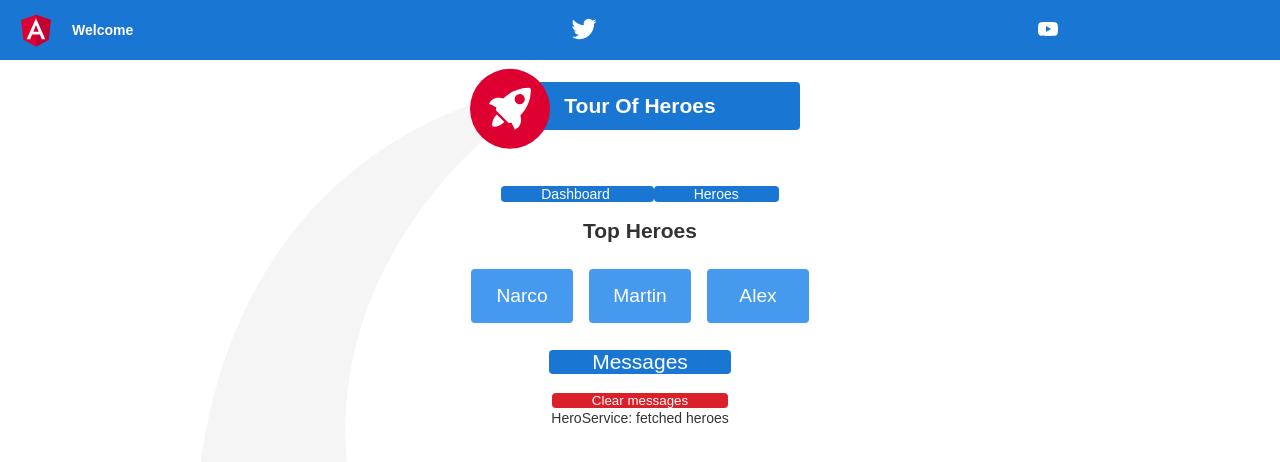
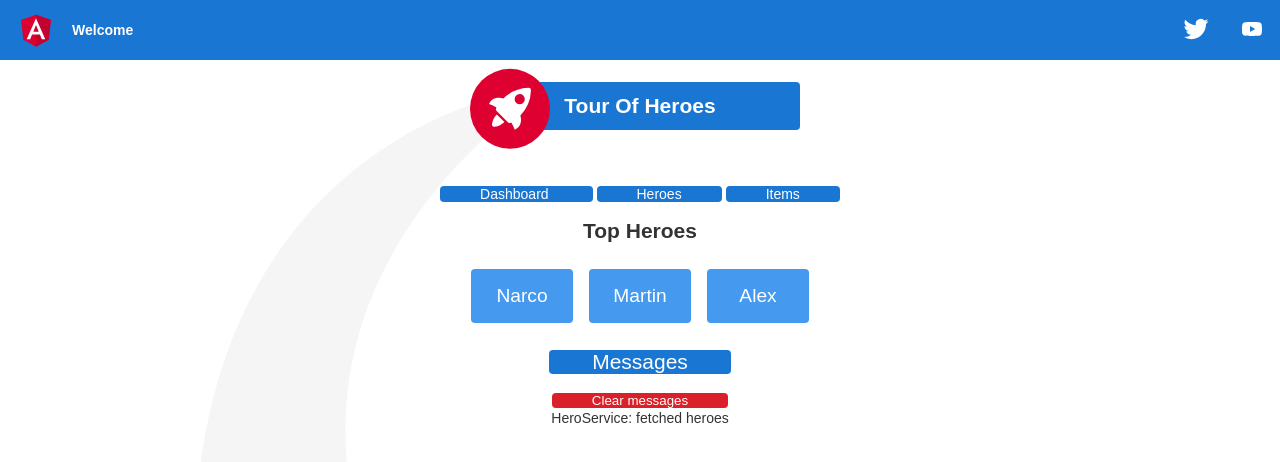
Before and after one commit to MartinKrause21/ToH, an Angular app: page /dashboard in a window 1280 px wide. Shown: the top 462 px of the page. Built offline with nearby package versions, Linux system fonts and the light colour scheme.

Commit message:
Add Items to navigation, need fix

```diff
--- a/src/app/app.component.css
+++ b/src/app/app.component.css
@@ -207,7 +207,7 @@ h1 {
     font-family: Arial, Helvetica, sans-serif;
   }
 
-a {
+nav a {
   background-color: #1976d2;
     color: white;
     font-family: Arial, Helvetica, sans-serif;
@@ -218,5 +218,9 @@ a {
     text-align: center;
     border-radius: 4px;
     padding: 0 40px;
+    margin: 2px;
     text-decoration: none;
 }
+nav a:hover {
+  background-color: #1a5a99;
+}
--- a/src/app/app.component.html
+++ b/src/app/app.component.html
@@ -54,6 +54,7 @@
   <nav>
     <a routerLink="/dashboard">Dashboard </a>
     <a routerLink="/heroes">Heroes</a>
+    <a routerLink="/heroes">Items</a>
   </nav>
 
 
--- a/src/app/app.module.ts
+++ b/src/app/app.module.ts
@@ -9,6 +9,7 @@ import { HeroDetailComponent } from './hero-detail/hero-detail.component';
 import { ItemDetailComponent } from './item-detail/item-detail.component';
 import { MessagesComponent } from './messages/messages.component';
 import { DashboardComponent } from './dashboard/dashboard.component';
+import { FreeMockItemsComponent } from './free-mock-items/free-mock-items.component';
 
 @NgModule({
   declarations: [
@@ -18,7 +19,8 @@ import { DashboardComponent } from './dashboard/dashboard.component';
     HeroDetailComponent,
     ItemDetailComponent,
     MessagesComponent,
-    DashboardComponent
+    DashboardComponent,
+    FreeMockItemsComponent
   ],
   imports: [
     BrowserModule,
--- /dev/null
+++ b/src/app/free-mock-items/free-mock-items.component.html
@@ -0,0 +1 @@
+<p>free-mock-items works!</p>
--- /dev/null
+++ b/src/app/free-mock-items/free-mock-items.component.ts
@@ -0,0 +1,20 @@
+import { Component, OnInit } from '@angular/core';
+import { Hero } from '../hero';
+import { HEROES } from '../mock-heroes';
+import { Items } from '../mock-items';
+import { HeroService } from '../hero.service';
+import { MessageService } from '../message.service';
+
+@Component({
+  selector: 'app-free-mock-items',
+  templateUrl: './free-mock-items.component.html',
+  styleUrls: ['./free-mock-items.component.css']
+})
+export class FreeMockItemsComponent implements OnInit {
+
+  constructor() { }
+
+  ngOnInit(): void {
+  }
+
+}
```
Also changed, not shown: src/app/free-mock-items.ts (+5 -5 lines), src/app/free-mock-items/free-mock-items.component.css (added), 1 other file (tests, documents, lock files or other folders).
